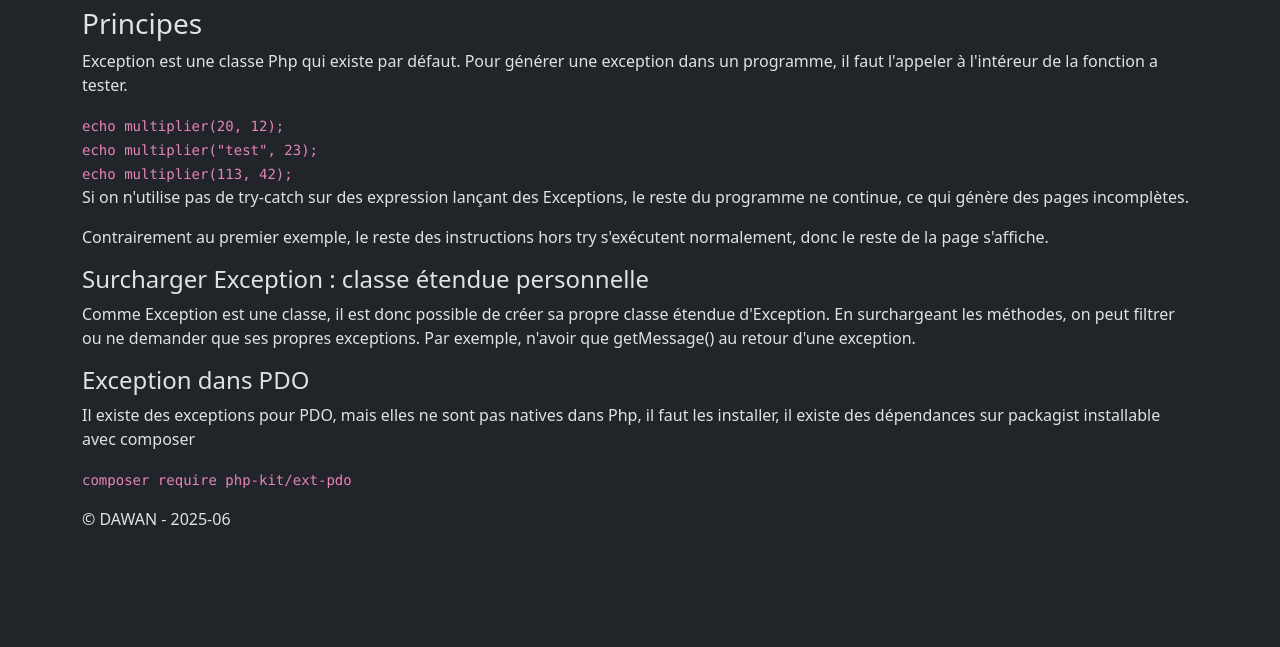
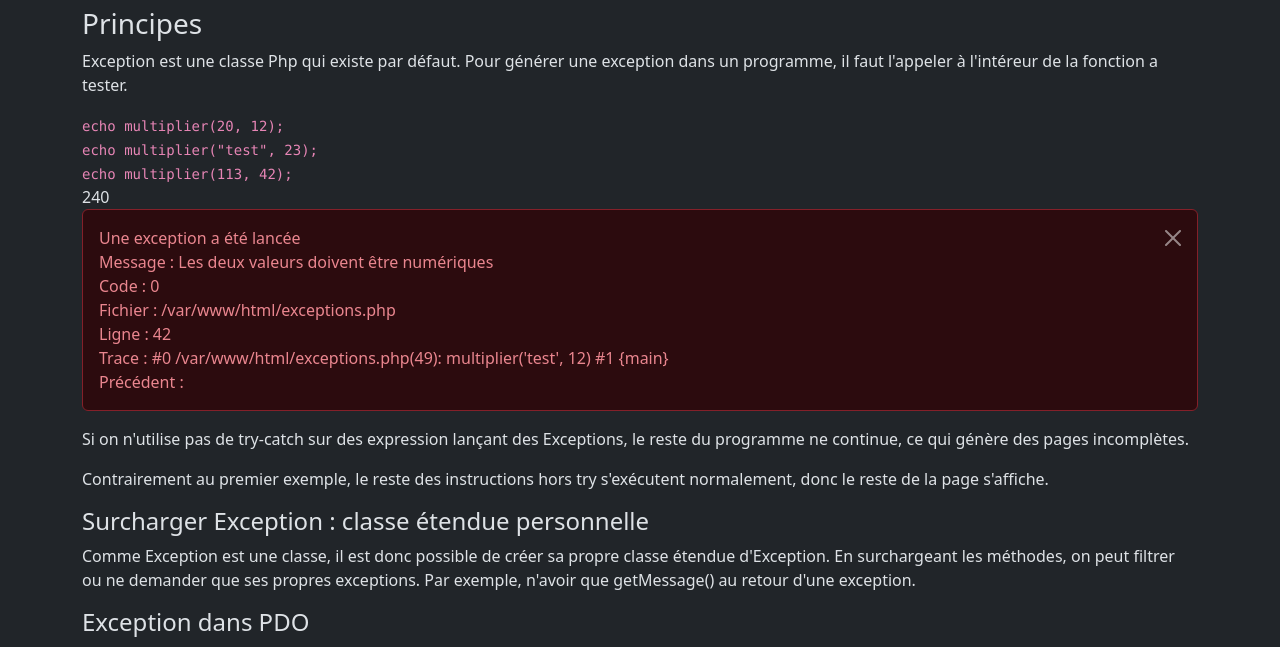
Before and after one commit to nicoduflot/2025-07-07-php-inter, a PHP site: page /exceptions.php in a window 1280 px wide. Shown: the part 151-798 px from the top of the page. Before the commit the page ends 676 px from the top, so only its background shows below. Run offline with PHP 8.4, Linux system fonts and the light colour scheme.

Commit message:
exception pt 1

```diff
--- a/exceptions.php
+++ b/exceptions.php
@@ -37,7 +37,32 @@
                     echo multiplier(113, 42);<br />
                 </code>
                 <?php
+                function multiplier($x, $y){
+                    if( !is_numeric($x) || !is_numeric($y) ){
+                        throw new Exception('Les deux valeurs doivent être numériques');
+                    }
+                    return $x * $y;
+                }
 
+                try{
+                    echo multiplier(20, 12).'<br />';
+                    echo multiplier('test', 12).'<br />';
+                    echo multiplier(5, 12).'<br />';
+                }catch(Exception $e){
+                    /*var_dump($e);*/
+                    echo '
+                    <div class="alert alert-danger alert-dismissible fade show">
+                        Une exception a été lancée<br />
+                        Message : '.$e->getMessage().'<br />
+                        Code : '.$e->getCode().'<br />
+                        Fichier : '.$e->getFile().'<br />
+                        Ligne : '.$e->getLine().'<br />
+                        Trace : '.$e->getTraceAsString().'<br />
+                        Précédent : '.$e->getPrevious().'<br />
+                        <button type="button" class="btn-close" data-bs-dismiss="alert" aria-label="Fermer"></button>
+                    </div>
+                    ';
+                }
                 ?>
                 <p>
                     Si on n'utilise pas de try-catch sur des expression lançant des Exceptions,
```
